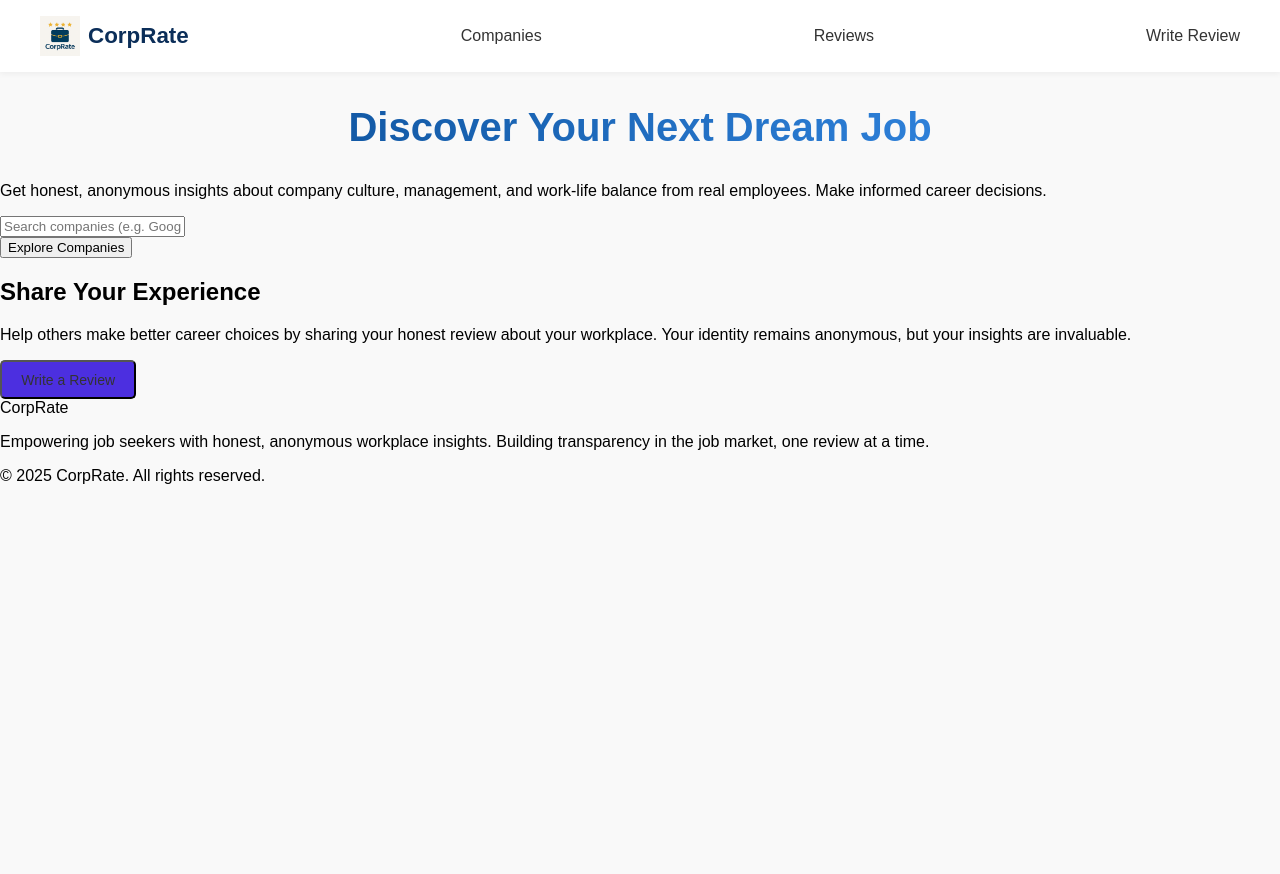
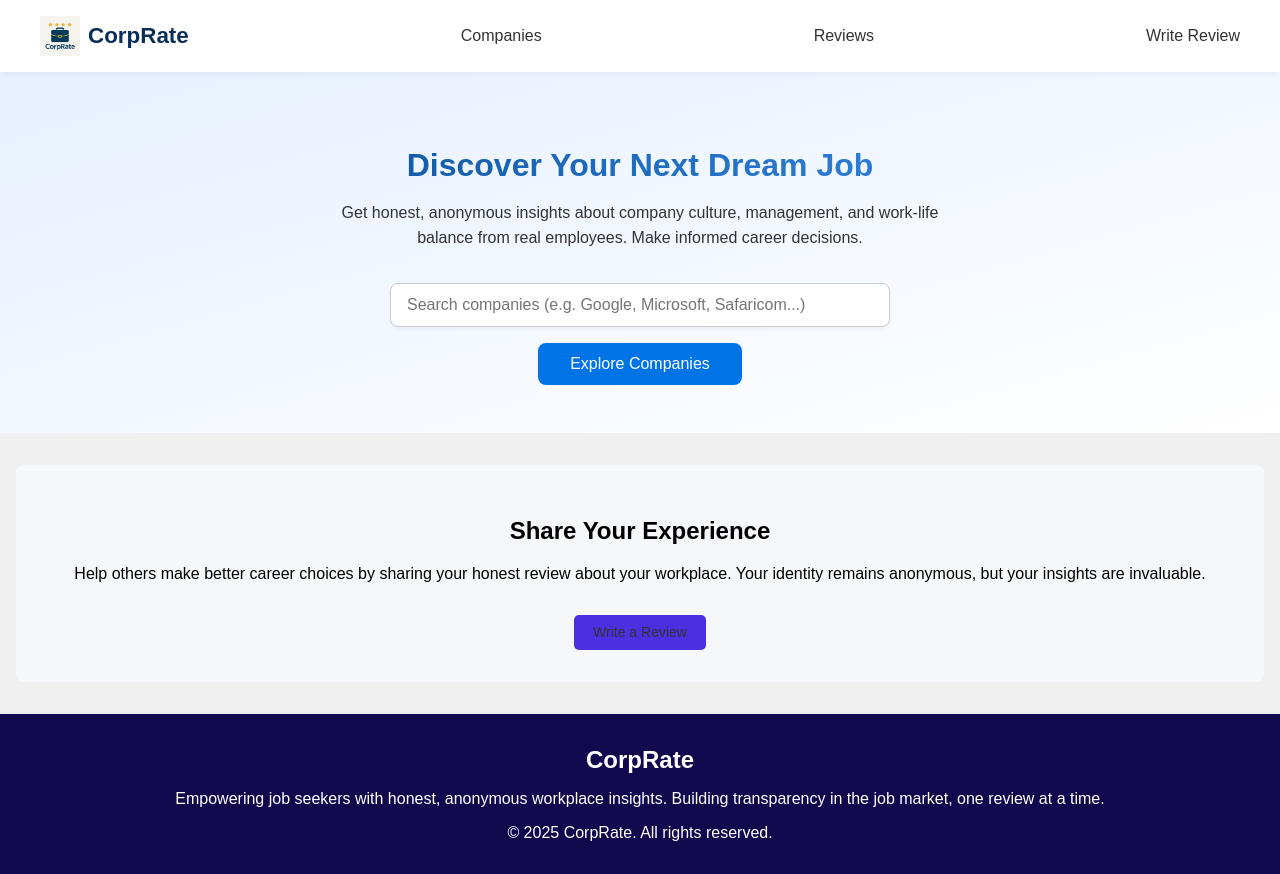
Before and after one commit to ChristineMuchiri/CorpRate, a React (Vite) app in the folder company-review-front/: page / in a window 1280 px wide. Before the commit the page ends 800 px from the top, so only its background shows below. Built offline with nearby package versions, Linux system fonts and the light colour scheme.

Commit message:
css update

```diff
--- a/company-review-front/index.html
+++ b/company-review-front/index.html
@@ -2,7 +2,7 @@
 <html lang="en">
   <head>
     <meta charset="UTF-8" />
-    <link rel="icon" type="image/svg+xml" href="/vite.svg" />
+    <link rel="icon" type="image/png" href="/logo-app" />
     <meta name="viewport" content="width=device-width, initial-scale=1.0" />
     <title>CorpRate</title>
   </head>
--- a/company-review-front/src/pages/LandingPage.css
+++ b/company-review-front/src/pages/LandingPage.css
@@ -49,9 +49,120 @@
 .nav-link:hover {
   color: #0073e6;
 }
+/* Hero Section */
+.hero-section {
+  background: linear-gradient(to bottom right, #e6f0ff, #ffffff);
+  padding: 3rem 1.5rem;
+  text-align: center;
+}
+
+.hero-section h1 {
+  font-size: 2rem;
+  font-weight: 700;
+  color: #0b2e59;
+  margin-bottom: 1rem;
+}
+
+.hero-text {
+  font-size: 1rem;
+  color: #333;
+  max-width: 600px;
+  margin: 0 auto 2rem;
+  line-height: 1.6;
+}
+
+/* Search Area */
+.search-container {
+  display: flex;
+  flex-direction: column;
+  gap: 1rem;
+  align-items: center;
+  justify-content: center;
+}
+
+.search-area {
+  width: 100%;
+  max-width: 500px;
+}
+
+.search-input {
+  width: 100%;
+  padding: 0.75rem 1rem;
+  font-size: 1rem;
+  border: 1px solid #ccc;
+  border-radius: 8px;
+  box-shadow: 0 2px 4px rgba(0,0,0,0.05);
+  outline: none;
+  transition: border 0.2s;
+}
+
+.search-input:focus {
+  border-color: #0073e6;
+}
+
+/* Search Button */
+.search-button {
+  padding: 0.75rem 2rem;
+  font-size: 1rem;
+  background-color: #0073e6;
+  color: white;
+  border: none;
+  border-radius: 8px;
+  cursor: pointer;
+  transition: background-color 0.3s ease;
+}
+
+.search-button:hover {
+  background-color: #005bb5;
+}
 
 
+.share-content {
+  padding: 2rem 1rem;
+  text-align: center;
+  background-color: #f5f7fa; /* light neutral tone — you can change */
+  border-radius: 8px; /* optional: adds smooth corners */
+}
 
+/* Optional container override if needed */
+.share-experience {
+  padding: 2rem 1rem;
+  background-color: #f0f0f0; /* section-wide background */
+}
+
+/* Style the "Write a Review" button */
+.review-button {
+  margin-top: 1rem;
+  background-color: #0073e6; /* new color — vibrant blue */
+  color: white;
+  font-size: 0.9rem;
+  padding: 0.6rem 1.2rem;
+  border: none;
+  border-radius: 5px;
+  cursor: pointer;
+  transition: background-color 0.3s ease;
+}
+
+.review-button:hover {
+  background-color: #005bb5; /* darker on hover */
+}
+
+.page-footer {
+  padding: 2rem 1rem;
+  background-color: #12084e; /* Or any other color you prefer */
+  color: white; /* Ensure text is readable */
+  text-align: center; /* Center all text including CorpRate */
+}
+
+.reviews-footer {
+  margin-bottom: 1rem;
+}
+
+.footer-text {
+  font-size: 1.5rem;
+  font-weight: bold;
+  display: block;
+}
 
 @media (max-width: 768px) {
   .header-container {
```
